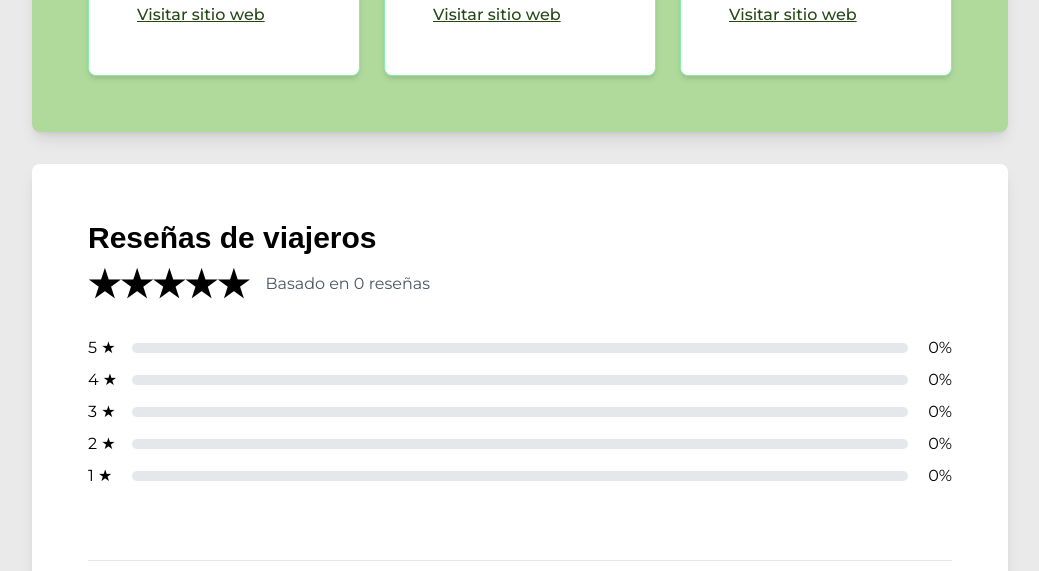
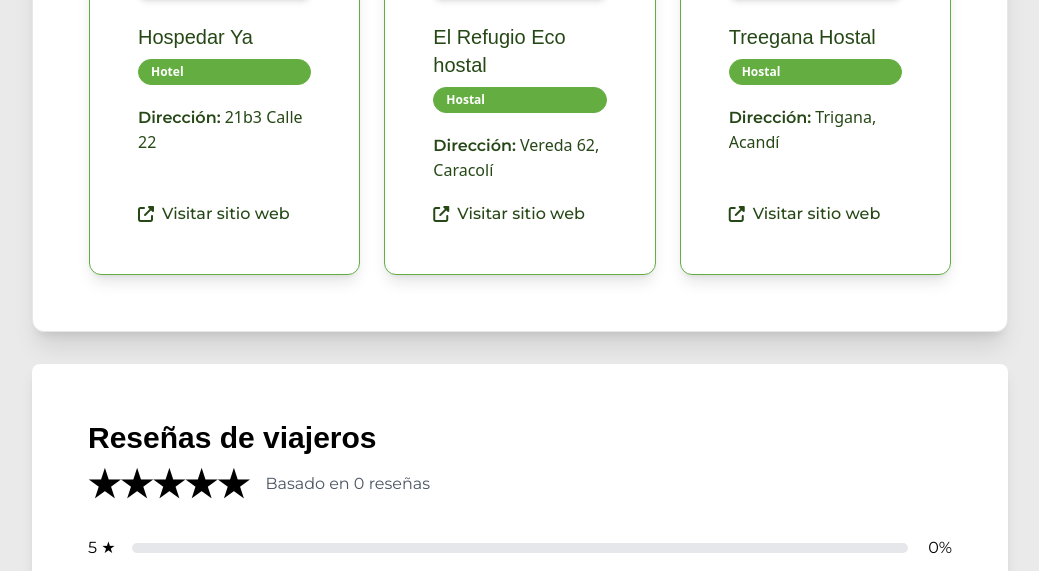
Before and after one commit to Maocampog1/Antioquia-Off-the-Map, a Django app: page /municipalities/6/ in a window 1280 px wide. Shown: the part 3200-3771 px from the top of the page, without its empty margins (120-1159 px from the left). Run offline with Django 5.2, Linux system fonts and the light colour scheme; data comes from the database, SQL or seed files in the repository; some libraries are stand-ins or nearby versions; some web fonts are replaced.

Commit message:
fixed views

```diff
--- a/User/views.py
+++ b/User/views.py
@@ -42,7 +42,7 @@ def logout_user(request):
     messages.success(request, "¡Cerraste sesión correctamente!")
     return redirect('home')
 
-# FR12 Register system
+# FR12 Register system #(FR16) Moderation system  #
 def register(request):
     """
     Handles user registration.
--- a/destination/templates/municipality_detail.html
+++ b/destination/templates/municipality_detail.html
@@ -175,29 +175,34 @@
 
 
         <!-- Accommodations Section -->
-        <div class="card bg-customLightGreen shadow-lg rounded-lg mt-8 p-6">
+        <div class="card bg-white shadow-xl rounded-xl p-6 border border-gray-100">
             <div class="card-body">
-                <h2 class="card-title text-3xl font-title text-green-800">Alojamientos en {{ municipality.name }}</h2>
+                <h2 class="card-title text-3xl font-title text-customDarkGreen flex items-center gap-2">
+                    <i class="fas fa-bed"></i> Alojamientos en {{ municipality.name }}
+                </h2>
 
                 {% if accommodations %}
                     <div class="grid grid-cols-1 sm:grid-cols-2 md:grid-cols-3 gap-6 mt-6">
                         {% for accommodation in accommodations %}
-                            <div class="card bg-white shadow-md rounded-lg p-4 border border-green-300">
+                            <div class="card bg-white shadow-lg rounded-xl p-4 border border-customGreen transition-all duration-200 hover:shadow-xl hover:scale-[1.02]">
                                 <div class="card-body">
+                                    {% if accommodation.image %}
+                                        <img src="{{ accommodation.image.url }}" alt="{{ accommodation.name }}" class="w-full h-48 object-cover rounded-lg mb-4 shadow-md">
+                                    {% endif %}
                                     <h3 class="text-xl font-title text-customDarkGreen">{{ accommodation.name }}</h3>
-                                    <span class="badge badge-success text-sm bg-customLightGreen">
+                                    <span class="inline-block rounded-full bg-customGreen text-white border border-customGreen px-3 py-1 text-xs font-semibold">
                                         {{ accommodation.get_accommodation_type_display }}
                                     </span>
 
-                                    <p class="mt-2 text-customDarkGreen">
+                                    <p class="mt-3 text-customDarkGreen">
                                         <span class="font-semibold font-body">Dirección:</span>
                                         {{ accommodation.address|default:"No disponible" }}
                                     </p>
 
                                     {% if accommodation.website %}
                                         <a href="{{ accommodation.website }}" target="_blank"
-                                            class="mt-2 inline-block text-customDarkGreen font-medium font-body underline hover:no-underline hover:text-customGreen transition">
-                                            Visitar sitio web
+                                            class="mt-3 inline-flex items-center gap-2 text-customDarkGreen font-medium font-body hover:text-customGreen transition-colors">
+                                            <i class="fas fa-external-link-alt"></i> Visitar sitio web
                                         </a>
                                     {% endif %}
                                 </div>
```
Also changed, not shown: AntioquiaOffTheMap/settings.py (+5 -3 lines), destination/views.py (+17 -16 lines).
